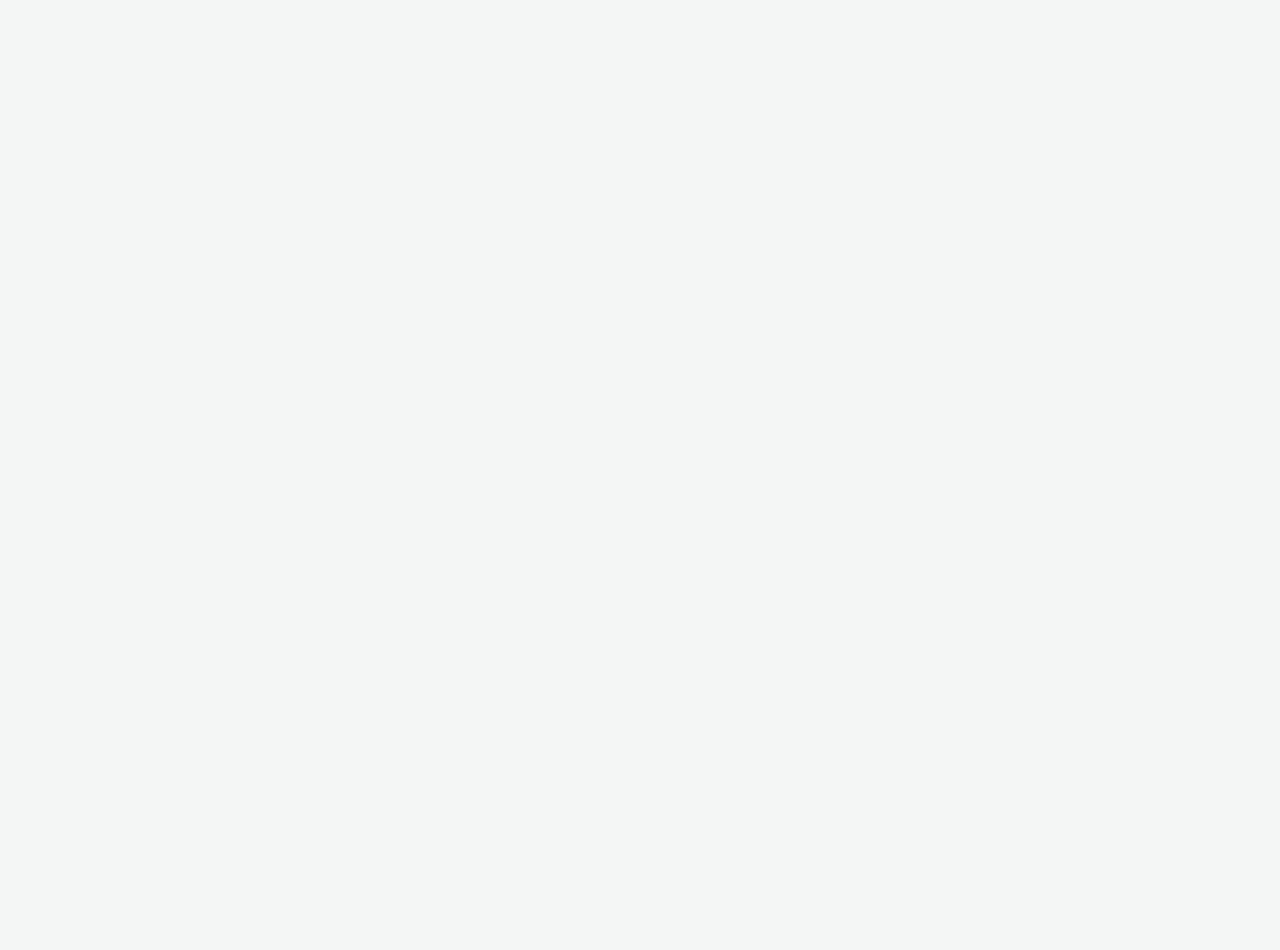
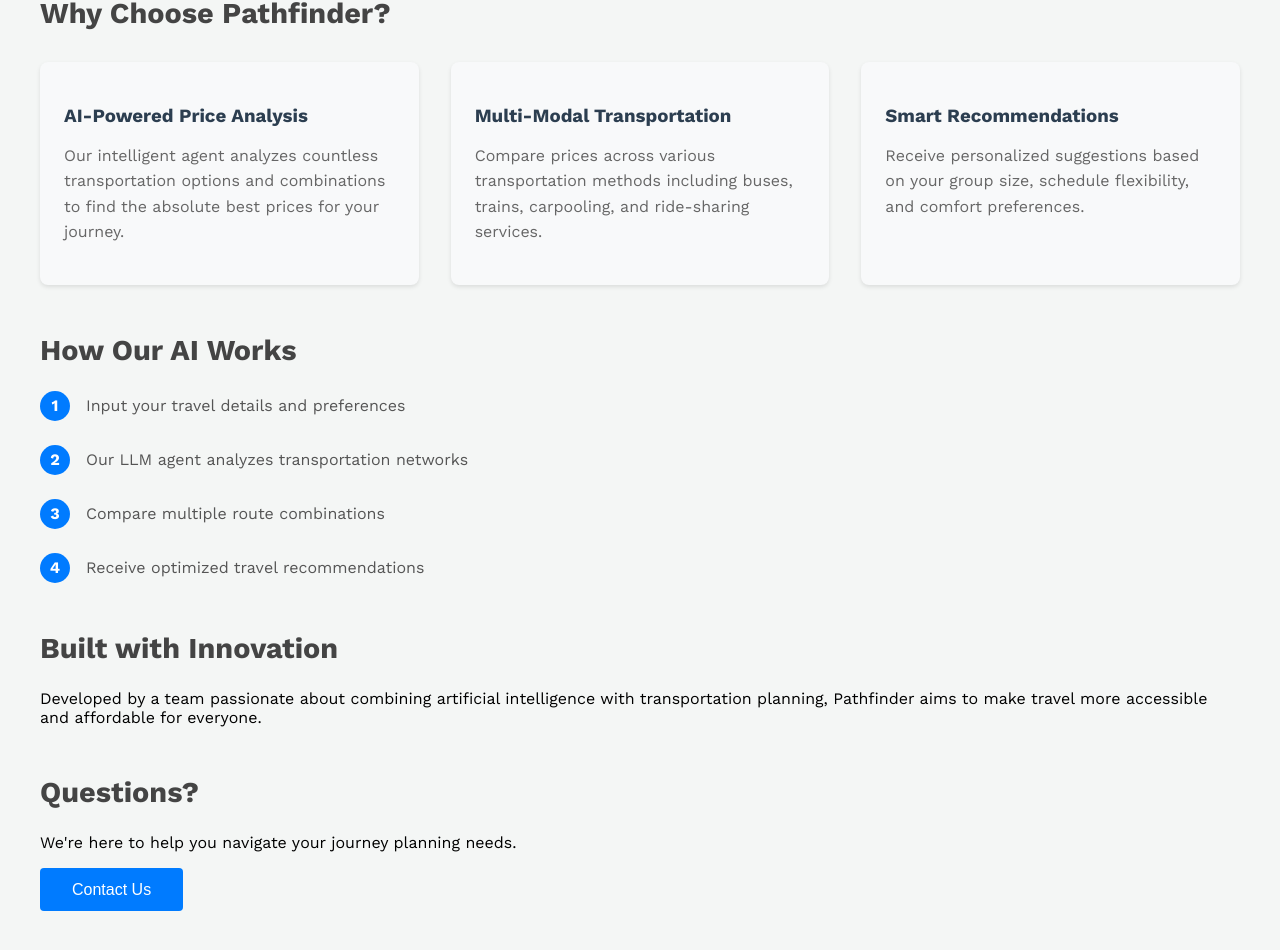
Before and after one commit to loganmarkley/Pathfinder, an Angular app in the folder frontend-directory/: page /about-us in a window 1280 px wide. Before the commit this address led to /. Shown: the part 286-1236 px from the top of the page. Before the commit the page ends 800 px from the top, so only its background shows below. Built offline with nearby package versions, Linux system fonts and the light colour scheme.

Commit message:
Added about us page, redirects on button click

```diff
--- /dev/null
+++ b/frontend-directory/src/app/about-us/about-us.component.html
@@ -0,0 +1,73 @@
+<div class="about-container">
+    <h1>Welcome to Pathfinder</h1>
+
+    <section class="ai-agent">
+        <h2>Intelligent Travel Planning</h2>
+        <p>
+            Pathfinder leverages advanced Large Language Model (LLM) technology
+            to revolutionize how you plan your travels. Our AI agent processes
+            real-time transportation data to find the most economical travel options
+            tailored to your needs.
+        </p>
+    </section>
+
+    <section class="key-features">
+        <h2>Why Choose Pathfinder?</h2>
+        <div class="feature-grid">
+            <div class="feature-card">
+                <h3>AI-Powered Price Analysis</h3>
+                <p>Our intelligent agent analyzes countless transportation options
+                   and combinations to find the absolute best prices for your journey.</p>
+            </div>
+
+            <div class="feature-card">
+                <h3>Multi-Modal Transportation</h3>
+                <p>Compare prices across various transportation methods including
+                   buses, trains, carpooling, and ride-sharing services.</p>
+            </div>
+
+            <div class="feature-card">
+                <h3>Smart Recommendations</h3>
+                <p>Receive personalized suggestions based on your group size,
+                   schedule flexibility, and comfort preferences.</p>
+            </div>
+        </div>
+    </section>
+
+    <section class="process">
+        <h2>How Our AI Works</h2>
+        <div class="process-steps">
+            <div class="step">
+                <span class="step-number">1</span>
+                <p>Input your travel details and preferences</p>
+            </div>
+            <div class="step">
+                <span class="step-number">2</span>
+                <p>Our LLM agent analyzes transportation networks</p>
+            </div>
+            <div class="step">
+                <span class="step-number">3</span>
+                <p>Compare multiple route combinations</p>
+            </div>
+            <div class="step">
+                <span class="step-number">4</span>
+                <p>Receive optimized travel recommendations</p>
+            </div>
+        </div>
+    </section>
+
+    <section class="team">
+        <h2>Built with Innovation</h2>
+        <p>
+            Developed by a team passionate about combining artificial intelligence
+            with transportation planning, Pathfinder aims to make travel more
+            accessible and affordable for everyone.
+        </p>
+    </section>
+
+    <section class="contact-us">
+        <h2>Questions?</h2>
+        <p>We're here to help you navigate your journey planning needs.</p>
+        <button class="contact-button">Contact Us</button>
+    </section>
+</div>
--- /dev/null
+++ b/frontend-directory/src/app/about-us/about-us.component.less
@@ -0,0 +1,104 @@
+.about-container {
+    max-width: 1200px;
+    margin: 0 auto;
+    padding: 2rem;
+
+    h1 {
+        font-size: 2.5rem;
+        text-align: center;
+        margin-bottom: 2rem;
+        color: #333;
+    }
+
+    section {
+        margin-bottom: 3rem;
+
+        h2 {
+            font-size: 1.8rem;
+            color: #444;
+            margin-bottom: 1.5rem;
+        }
+    }
+}
+
+.feature-grid {
+    display: grid;
+    grid-template-columns: repeat(auto-fit, minmax(300px, 1fr));
+    gap: 2rem;
+    margin-top: 2rem;
+
+    .feature-card {
+        background: #f8f9fa;
+        padding: 1.5rem;
+        border-radius: 8px;
+        box-shadow: 0 2px 4px rgba(0,0,0,0.1);
+
+        h3 {
+            color: #2c3e50;
+            margin-bottom: 1rem;
+        }
+
+        p {
+            color: #666;
+            line-height: 1.6;
+        }
+    }
+}
+
+.process-steps {
+    display: flex;
+    flex-direction: column;
+    gap: 1.5rem;
+
+    .step {
+        display: flex;
+        align-items: center;
+        gap: 1rem;
+
+        .step-number {
+            background: #007bff;
+            color: white;
+            width: 30px;
+            height: 30px;
+            border-radius: 50%;
+            display: flex;
+            align-items: center;
+            justify-content: center;
+            font-weight: bold;
+        }
+
+        p {
+            margin: 0;
+            color: #555;
+        }
+    }
+}
+
+.contact-button {
+    background: #007bff;
+    color: white;
+    border: none;
+    padding: 0.8rem 2rem;
+    border-radius: 4px;
+    cursor: pointer;
+    font-size: 1rem;
+    transition: background 0.3s ease;
+
+    &:hover {
+        background: #0056b3;
+    }
+}
+
+@media (max-width: 768px) {
+    .about-container {
+        padding: 1rem;
+
+        h1 {
+            font-size: 2rem;
+        }
+    }
+
+    .feature-grid {
+        grid-template-columns: 1fr;
+    }
+}
--- a/frontend-directory/src/app/app.routes.ts
+++ b/frontend-directory/src/app/app.routes.ts
@@ -1,8 +1,10 @@
 import { Routes } from '@angular/router';
 import { LandingPageComponent } from './landing-page/landing-page.component';
 import { RouteGeneratorComponent } from './route-generator/route-generator.component';
+import { AboutUsComponent } from './about-us/about-us.component';
 
 export const routes: Routes = [
   { path: '', component: LandingPageComponent },
   { path: 'generator', component: RouteGeneratorComponent },
+  { path: 'about-us', component: AboutUsComponent}
 ];
--- a/frontend-directory/src/app/nav-bar/nav-bar.component.html
+++ b/frontend-directory/src/app/nav-bar/nav-bar.component.html
@@ -2,7 +2,7 @@
   <div class="nav-title">Pathfinder</div>
   <div class="nav-links">
     <span style="color: greenyellow" routerLink="/generator" routerLinkActive="active">Generate</span>
-    <span>About</span>
+    <span routerLink="/about-us" routerLinkActive="active">About</span>
     <span>Log In</span>
     <span class="sign-up-button">Sign Up</span>
   </div>
```
Also changed, not shown: frontend-directory/src/app/about-us/about-us.component.ts (added, +12 -0 lines), 1 other file (tests, documents, lock files or other folders).
